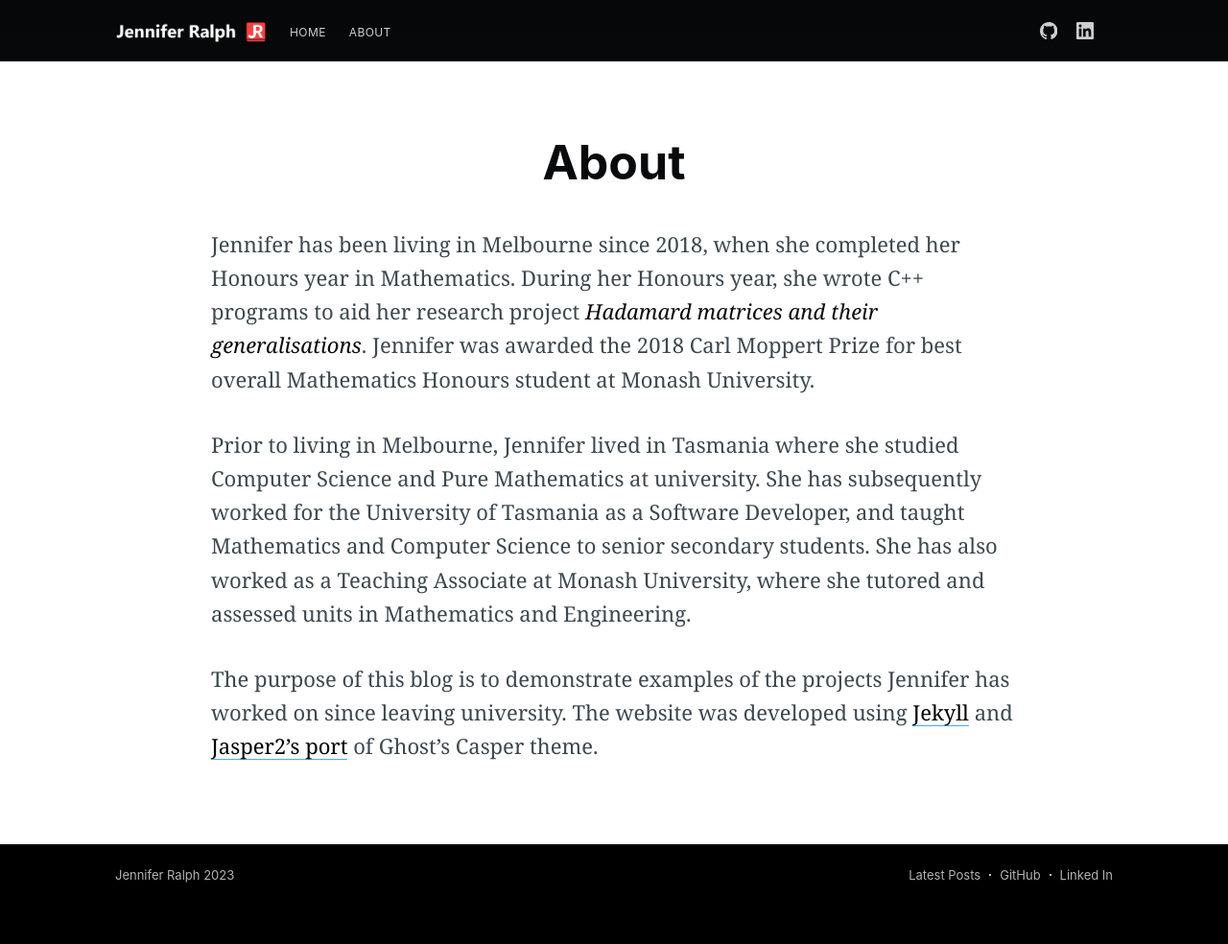
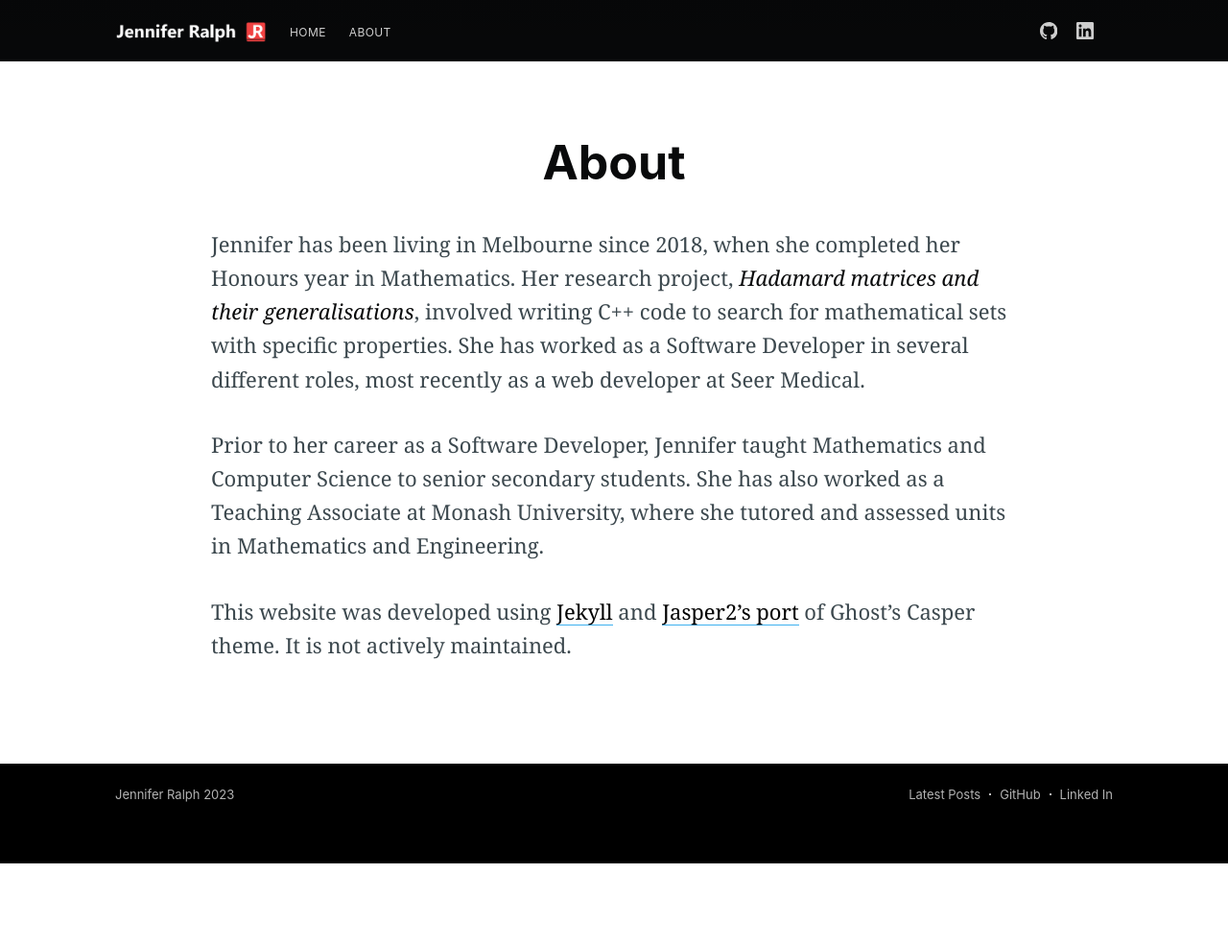
Before and after one commit to jenniferanneaus/jenniferanneaus.github.io, a Jekyll site: the page built from about/index.md, in a window 1280 px wide. Shown: the whole page at 96% size. Built offline with Jekyll 4.4.1, drawn with Linux system fonts in a browser that asks for light colours; nearby versions of some CDN libraries; comment, search, counter and statistics services are not loaded; after the commit the page ends 900 px from its top, so only the background shows below that.

Commit message:
Update about page

```diff
--- a/about/index.md
+++ b/about/index.md
@@ -8,8 +8,8 @@ class: page-template
 subclass: 'post page'
 ---
 
-Jennifer has been living in Melbourne since 2018, when she completed her Honours year in Mathematics. During her Honours year, she wrote C++ programs to aid her research project *Hadamard matrices and their generalisations*. Jennifer was awarded the 2018 Carl Moppert Prize for best overall Mathematics Honours student at Monash University.
+Jennifer has been living in Melbourne since 2018, when she completed her Honours year in Mathematics. Her research project, *Hadamard matrices and their generalisations*, involved writing C++ code to search for mathematical sets with specific properties. She has worked as a Software Developer in several different roles, most recently as a web developer at Seer Medical.
 
-Prior to living in Melbourne, Jennifer lived in Tasmania where she studied Computer Science and Pure Mathematics at university. She has subsequently worked for the University of Tasmania as a Software Developer, and taught Mathematics and Computer Science to senior secondary students. She has also worked as a Teaching Associate at Monash University, where she tutored and assessed units in Mathematics and Engineering.
+Prior to her career as a Software Developer, Jennifer taught Mathematics and Computer Science to senior secondary students. She has also worked as a Teaching Associate at Monash University, where she tutored and assessed units in Mathematics and Engineering.
 
-The purpose of this blog is to demonstrate examples of the projects Jennifer has worked on since leaving university. The website was developed using [Jekyll](https://jekyllrb.com/) and [Jasper2's port](https://github.com/jekyller/jasper2) of Ghost's Casper theme.
+This website was developed using [Jekyll](https://jekyllrb.com/) and [Jasper2's port](https://github.com/jekyller/jasper2) of Ghost's Casper theme. It is not actively maintained.
```
